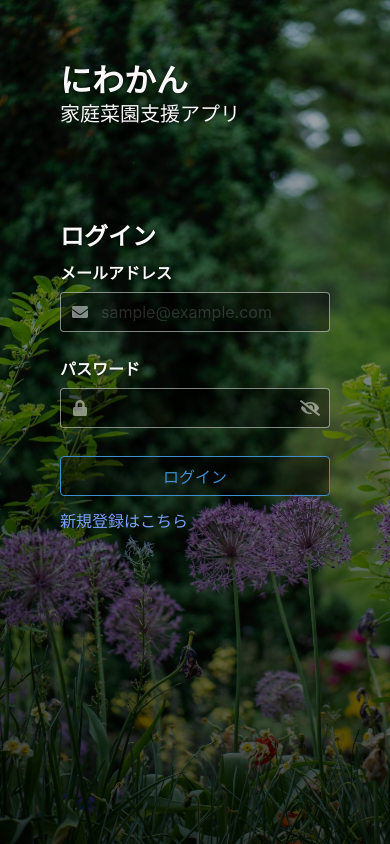
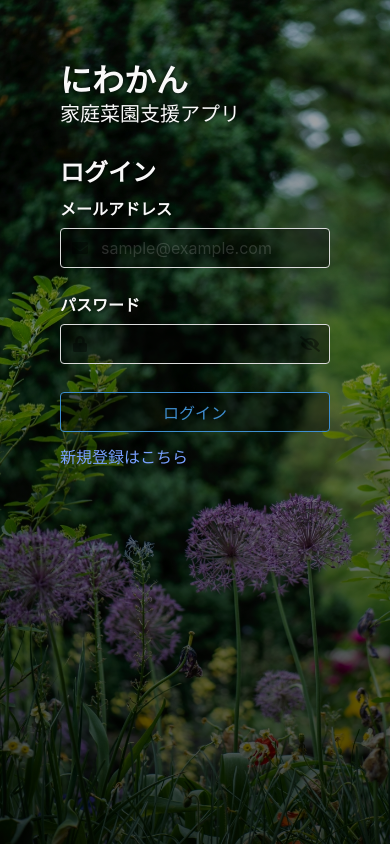
Before and after one commit to AikawaShota/garden-management, a Django app: page /authentication/login in a window 390 px wide. Run offline with Django 4.2, Linux system fonts and the light colour scheme; style sheets or scripts are compiled from the project's sources.

Commit message:
update: Update login.scss.

```diff
--- a/garden_management/authentication/templates/authentication/login.html
+++ b/garden_management/authentication/templates/authentication/login.html
@@ -18,12 +18,12 @@
             </p>
         </div>
     </div>
-    <div class="login-form column">
-        <section class="px-6 pt-6 pb-6">
+    <div class="login-form column pb-0">
+        <section class="px-6 pt-6 pb-4">
             <h1 class="title is-3">にわかん</h1>
             <h2 class="subtitle">家庭菜園支援アプリ</h2>
         </section>
-        <section class="px-6 pt-6 pb-3">
+        <section class="px-6 pt-4 pb-3">
             <h1 class="title is-4">ログイン</h1>
             {% if form.errors %}
             <p class="has-text-danger is-size-6">登録されているメールアドレスとパスワードが一致しませんでした。再度ご入力お願いいたします。</p>
--- a/garden_management/plant_management/templates/plant_management/plant_list.html
+++ b/garden_management/plant_management/templates/plant_management/plant_list.html
@@ -11,7 +11,8 @@
 <div class="hero is-fullheight-with-navbar pt-6">
     <div class="table-container mb-6">
         <h1 class="title">植物一覧</h1>
-        <button onclick="location.href=`{% url 'plant_management:add' %}`" type="button" class="button is-primary is-outlined mb-2">
+        <button onclick="location.href=`{% url 'plant_management:add' %}`" type="button"
+            class="button is-primary is-outlined mb-2">
             <span class="test-icon">
                 <span class="icon"><i class="fas fa-plus"></i></span>
                 <span>植物追加</span>
@@ -28,7 +29,8 @@
                             <div>
                                 {{ p.name }}
                                 <p class="has-text-grey-light plant-description"><small>{{ p.description }}</small></p>
-                                <p class="has-text-grey-light plant-description"><small>表示優先度：{{ p.priority }}</small></p>
+                                <p class="has-text-grey-light plant-description"><small>表示優先度：{{ p.priority }}</small>
+                                </p>
                             </div>
                         </a>
                     </td>
--- a/garden_management/static/css/login.css
+++ b/garden_management/static/css/login.css
@@ -45,23 +45,22 @@ body.has-navbar-fixed-top {
   .title,
   .subtitle,
   .label,
-  .input,
   button.is-outlined:hover {
     color: #f9f9f9;
     text-shadow: 0 0 5px black;
     border-color: rgba(255, 255, 255, 0.5);
   }
   .fas {
-    color: rgba(255, 255, 255, 0.5);
+    color: rgba(0, 0, 0, 0.4);
   }
   .fas:hover {
-    color: rgba(255, 255, 255, 0.8);
+    color: rgba(0, 0, 0, 0.9);
   }
   .input:hover and :not(.input:focus) {
     border-color: rgba(255, 255, 255, 0.8);
   }
   .input:focus ~ .icon > .fas {
-    color: #f9f9f9;
+    color: rgba(0, 0, 0, 0.7);
   }
   .input::-moz-placeholder {
     color: rgba(255, 255, 255, 0.3);
--- a/garden_management/static/css/login.scss
+++ b/garden_management/static/css/login.scss
@@ -48,7 +48,6 @@ body.has-navbar-fixed-top {
     .title,
     .subtitle,
     .label,
-    .input,
     button.is-outlined:hover {
         color: #f9f9f9;
         text-shadow: 0 0 5px black;
@@ -56,11 +55,11 @@ body.has-navbar-fixed-top {
     }
 
     .fas {
-        color: rgba(255, 255, 255, 0.5);
+        color: rgba(0, 0, 0, 0.4);
     }
 
     .fas:hover {
-        color: rgba(255, 255, 255, 0.8);
+        color: rgba(0, 0, 0, 0.9);
     }
 
     .input:hover and :not(.input:focus) {
@@ -68,7 +67,7 @@ body.has-navbar-fixed-top {
     }
 
     .input:focus~.icon>.fas {
-        color: #f9f9f9;
+        color: rgba(0, 0, 0, 0.7);
     }
 
     .input::placeholder {
```
Also changed, not shown: garden_management/media/images/satsumaimo.png (added), 1 other file.
